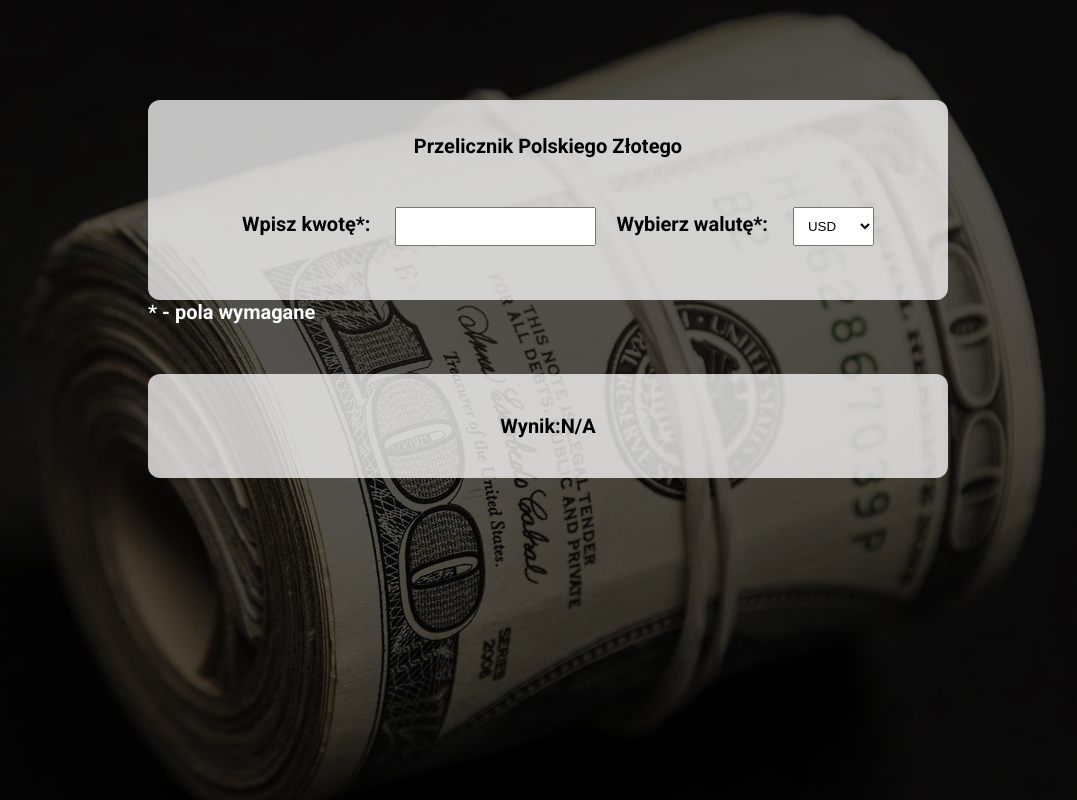
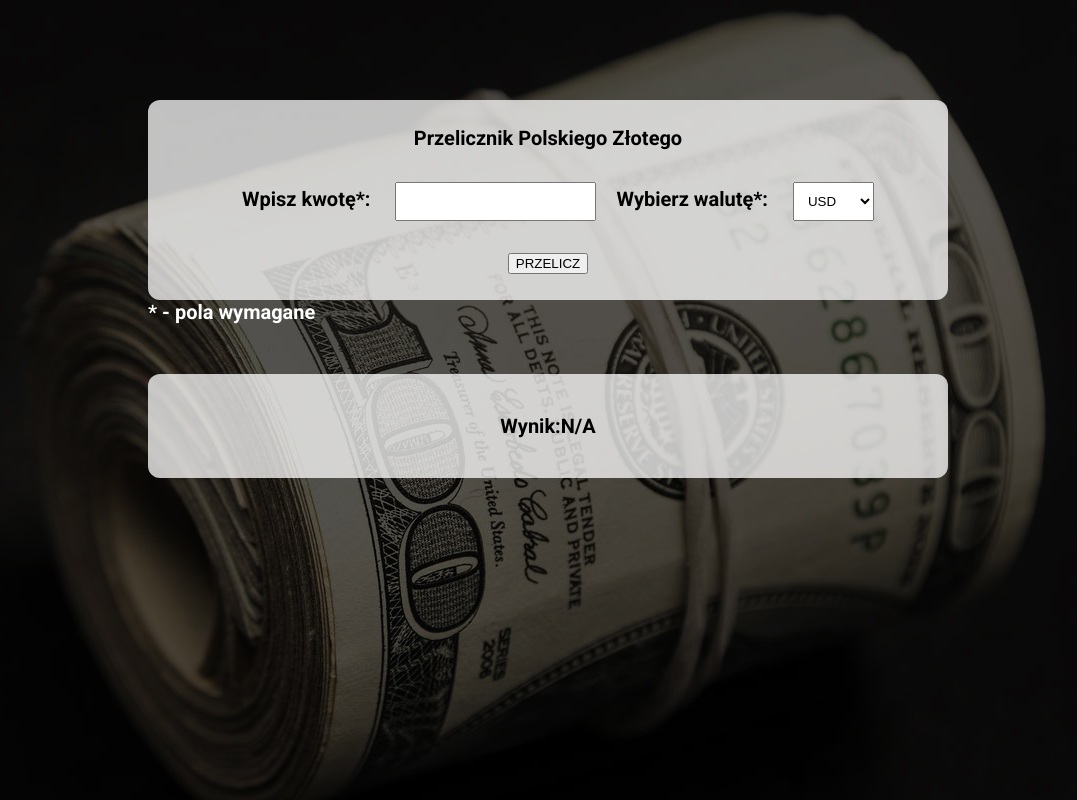
Before and after one commit to Jerszynski/currency-converter, a plain HTML site: page index.html in a window 1280 px wide. Shown: the whole page, without its empty margins (92-1169 px from the left). Drawn offline with Linux system fonts and the light colour scheme.

Commit message:
Add button to count currency

```diff
--- a/index.html
+++ b/index.html
@@ -52,6 +52,7 @@
                 </select>
               </li>
             </ul>
+            <button class="form__button">PRZELICZ</button>
           </div>
         </fieldset>
       </form>
```
